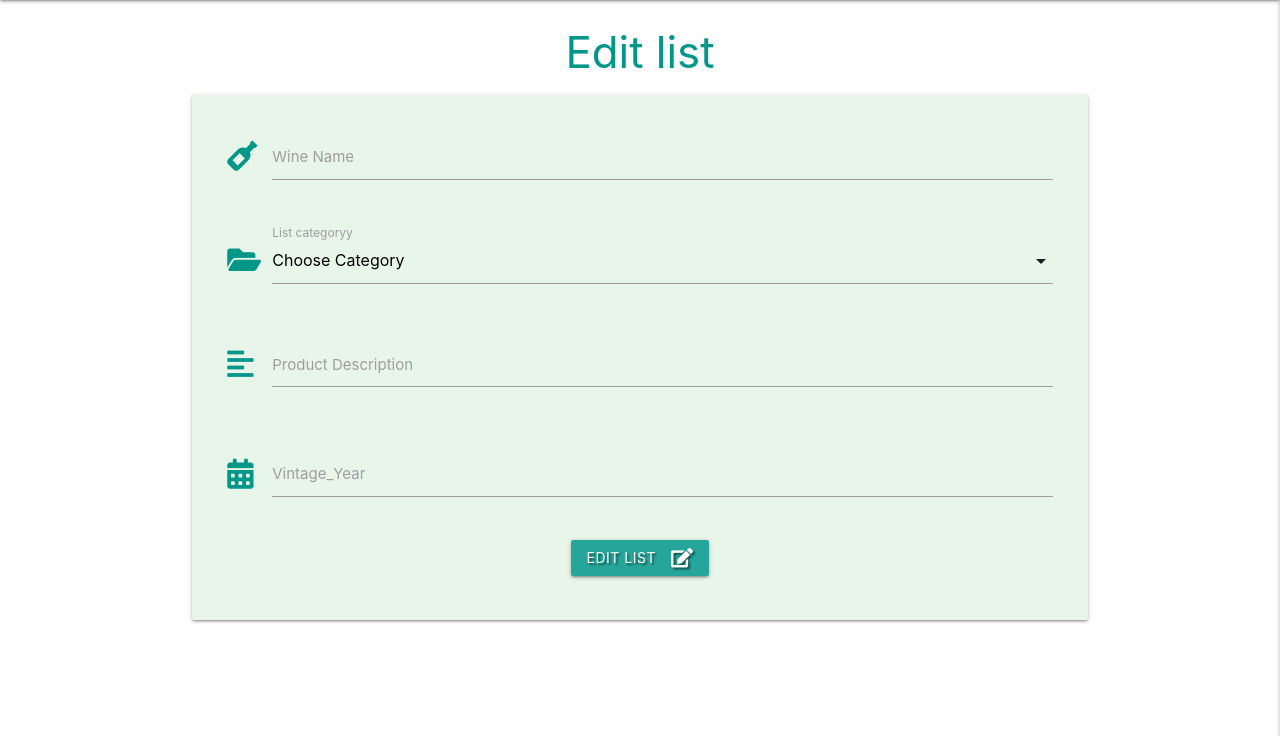
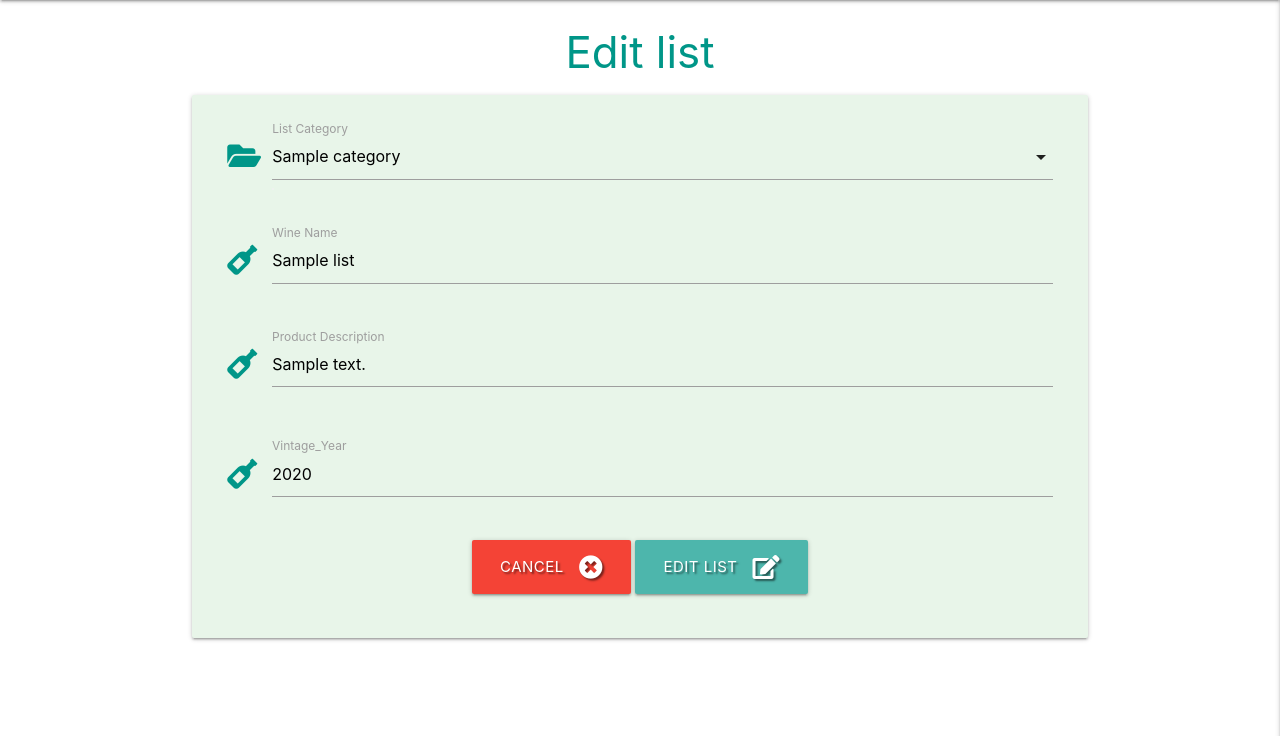
Before and after one commit to YOSTINA-dh/TSEHAY-S--KITCHEN, a Flask app: template templates/edit_list.html in a window 1280 px wide. Shown: the part 64-800 px from the top of the page. Run offline with Flask 2, Linux system fonts and the light colour scheme; the template is opened without the code that fills it: most values are stand-ins (such as "Sample title", 1, 10 or a date in 2020); some libraries are stand-ins or nearby versions.

Commit message:
Bind data to the Edit Task form

```diff
--- a/templates/edit_list.html
+++ b/templates/edit_list.html
@@ -1,50 +1,66 @@
 {% extends "base.html" %}
 {% block content %}
 
-<h3 class=" teal-text center-align">Edit list</h3>
+<h3 class="teal-text center-align">Edit list</h3>
 
 <div class="row card-panel green lighten-5">
     <form class="col s12" method="POST" action="{{ url_for('edit_list', list_id=list._id) }}">
-        <div class="row">
-            <div class="input-field col s12">
-                <i class="fas fa-wine-bottle prefix teal-text text-teal darken-4"></i>
-                <input id="task_name" name="task_name" minlength="5" maxlength="50" type="text" class="validate"
-                    required>
-                <label for="wine_name">Wine Name</label>
-            </div>
-        </div>
+        <!-- category selection -->
         <div class="row">
             <div class="input-field col s12">
                 <i class="fas fa-folder-open prefix teal-text text-teal darken-4"></i>
                 <select id="category_name" name="category_name" class="validate" required>
-                    <option value="" disabled selected>Choose Category</option>
+                    <option value="" disabled>Choose Category</option>
                     {% for category in categories %}
+                    {% if category.category_name == list.category_name %}
+                    <option value="{{ category.category_name }}" selected>{{ category.category_name }}</option>
+                    {% else %}
                     <option value="{{ category.category_name }}">{{ category.category_name }}</option>
+                    {% endif %}
                     {% endfor %}
                 </select>
-                <label for="category_name">List categoryy</label>
+                <label for="category_name">List Category</label>
             </div>
         </div>
+        <!-- task name -->
         <div class="row">
             <div class="input-field col s12">
-                <i class="fas fa-align-left prefix teal-text text-teal darken-4"></i>
-                <textarea id="task_description" name="task_description" minlength="5" maxlength="600"
-                    class="materialize-textarea validate" required></textarea>
-                <label for="task_description">Product Description</label>
+                <i class="fas fa-wine-bottle prefix teal-text text-teal darken-4"></i>
+                <input id="list_name" name="list_name" minlength="5" maxlength="50" value="{{ list.list_name }}"
+                    type="text" class="validate" required>
+                <label for="list_name">Wine Name</label>
             </div>
         </div>
+        <!-- task description -->
         <div class="row">
             <div class="input-field col s12">
-                <i class="fas fa-calendar-alt prefix teal-text text-teal darken-4"></i>
-                <input id="due_date" name="due_date" type="text" class="datepicker validate" required>
+                <i class="fas fa-wine-bottle prefix teal-text text-teal darken-4"></i>
+                <textarea id="task_description" name="task_description" minlength="5" maxlength="200"
+                    class="materialize-textarea validate" required>
+                        {{- list.list_description -}}
+                    </textarea>
+                <label for="list_description">Product Description</label>
+            </div>
+        </div>
+        <!-- due date picker -->
+        <div class="row">
+            <div class="input-field col s12">
+                <i class="fas fa-wine-bottle prefix teal-text text-teal darken-4"></i>
+                <input id="Vintage_Year" name="Vintage_Year" type="text" value="{{ list.Vintage_Year}}"
+                    class="datepicker validate" required>
                 <label for="due_date">Vintage_Year</label>
             </div>
         </div>
-           <!-- submit button -->
+
+        <!-- submit button -->
         <div class="row">
             <div class="col s12 center-align">
-                <button type="submit" class="btn waves-effect waves-light text-teal darken-4 text-shadow">
-                    Edit list <i class="fas fa-edit right"></i>
+                <!-- cancel button -->
+                <a href="{{ url_for('get_lists') }}" class="btn-large red text-shadow">
+                    Cancel <i class="fas fa-times-circle right"></i>
+                </a>
+                <button type="submit" class="btn-large teal lighten-2 text-shadow">
+                    Edit List <i class="fas fa-edit right"></i>
                 </button>
             </div>
         </div>
```
